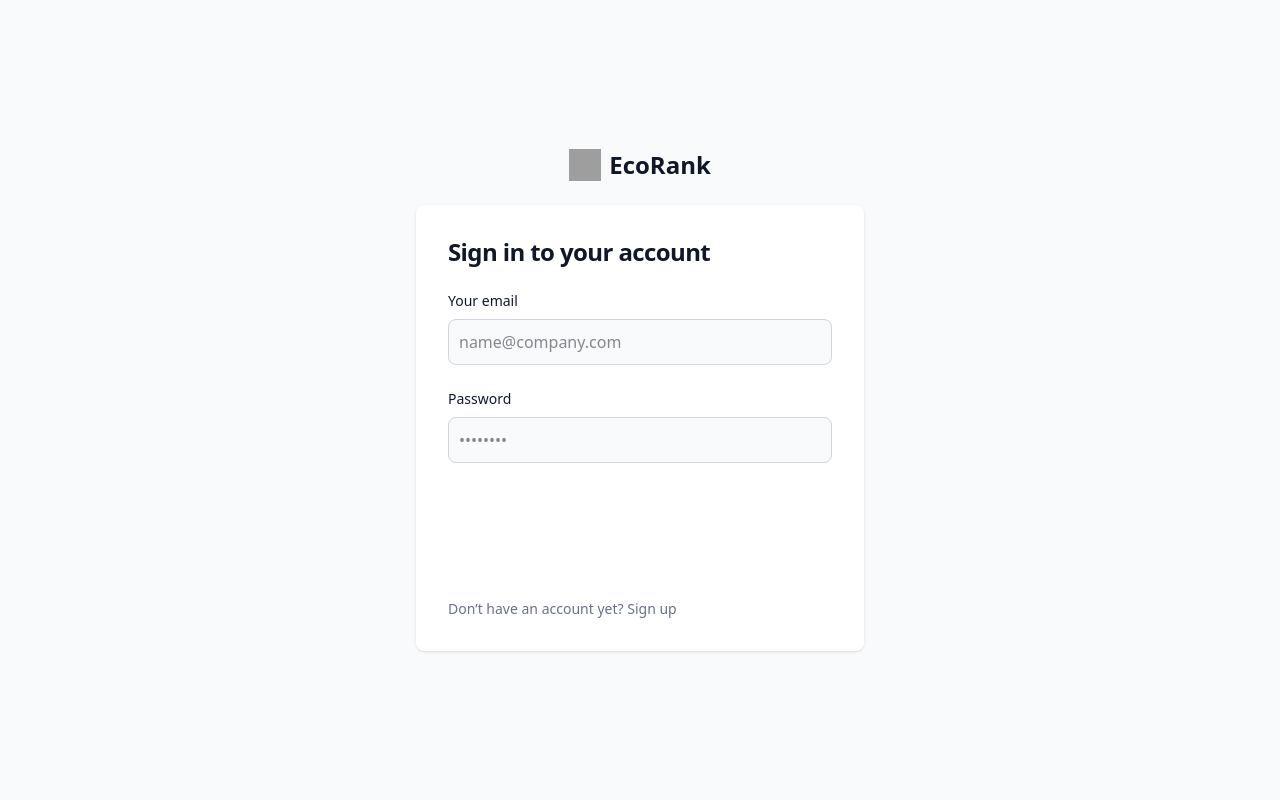
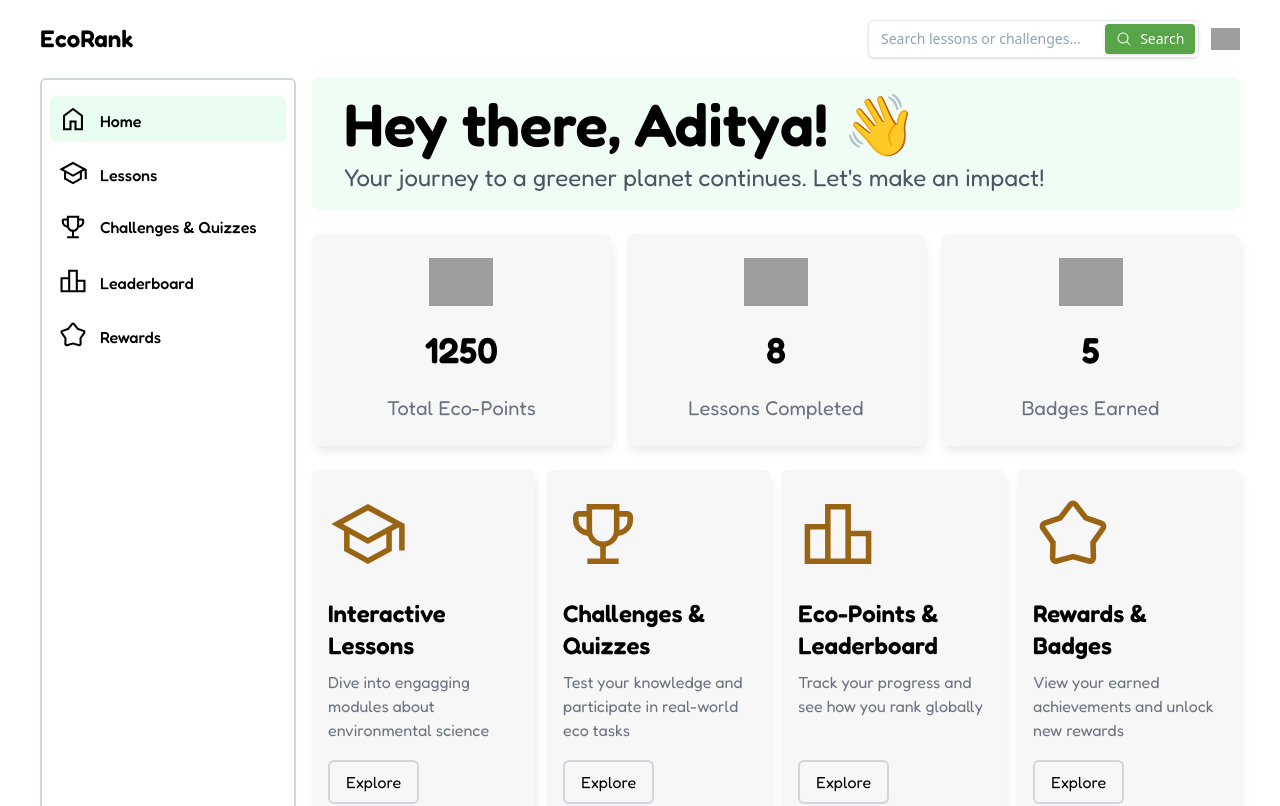
Before and after one commit to developer-pro-code/EcoRank, a React (Vite) app: page / in a window 1280 px wide. Shown: the top 806 px of the page. Built offline with nearby package versions, Linux system fonts and the light colour scheme; grey boxes are pictures that could not be loaded.

Commit message:
Implement search functionality in lessons; update App, Header, and PageLayout components to support search query state management.

```diff
--- a/src/App.jsx
+++ b/src/App.jsx
@@ -1,4 +1,5 @@
 import { BrowserRouter, Route, Routes } from "react-router-dom";
+import { useEffect, useState, useCallback } from "react";
 import PageLayout from "./pages/PageLayout";
 import Home from "./pages/Home";
 import Lessons from "./pages/Lessons";
@@ -6,8 +7,6 @@ import Challenges from "./pages/Challenges_Quizzes";
 import Leaderboard from "./pages/Leaderboard";
 import Rewards from "./pages/Rewards";
 import Article from "./pages/Article";
-import { useState } from "react";
-import Login from "./pages/Login";
 
 const videos = [
   {
@@ -30,18 +29,61 @@ const videos = [
     category: "ecology",
     started: false,
     completed: false,
-  }
+  },
 ];
 
 export default function App() {
   const [recommendedLessons, setRecommendedLessons] = useState(videos);
   const [yourLessons, setYourLessons] = useState([]);
+  const [searchQuery, setSearchQuery] = useState("");
+
+  const onSearch = useCallback(() => {
+    if (searchQuery.length) {
+      const recommendedSearchedVideos = videos.filter(
+        (rv) =>
+          rv.topic_name.includes(searchQuery) ||
+          rv.topic_desc.includes(searchQuery)
+      );
+      setRecommendedLessons(
+        recommendedSearchedVideos.length ? recommendedSearchedVideos : videos
+      );
+    } else {
+      setRecommendedLessons(videos);
+    }
+  }, [searchQuery]);
+
+  useEffect(() => {
+    onSearch();
+  }, [searchQuery, onSearch]);
+  useEffect(() => {
+    onSearch();
+  }, [searchQuery, onSearch]);
+
   return (
     <BrowserRouter>
       <Routes>
-        <Route path="/" element={<Login />}>
+        <Route
+          path="/"
+          element={
+            <PageLayout
+              onSearch={onSearch}
+              searchQuery={searchQuery}
+              setSearchQuery={setSearchQuery}
+            />
+          }
+        >
           <Route path="" element={<Home />} />
-          <Route path="lessons" element={<Lessons setRecommendedLessons={setRecommendedLessons} yourLessons={yourLessons} setYourLessons={setYourLessons} videos={recommendedLessons} />} />
+          <Route
+            path="lessons"
+            element={
+              <Lessons
+                setRecommendedLessons={setRecommendedLessons}
+                yourLessons={yourLessons}
+                setYourLessons={setYourLessons}
+                videos={recommendedLessons}
+              />
+            }
+          />
           <Route path="lessons/:id" element={<Article videos={videos} />} />
           <Route path="challenges" element={<Challenges />} />
           <Route path="leaderboard" element={<Leaderboard />} />
--- a/src/components/Header.jsx
+++ b/src/components/Header.jsx
@@ -1,10 +1,10 @@
-export default function Header() {
+export default function Header({searchQuery, setSearchQuery, onSearch}) {
   return (
     <div className="flex flex-1 justify-between items-center w-full py-5">
       <Logo />
 
       <div className="flex justify-between gap-3 items-center">
-        <Search />
+        <Search searchQuery={searchQuery} setSearchQuery={setSearchQuery} onSearch={onSearch} />
         <UserAccount />
       </div>
     </div>
@@ -15,11 +15,12 @@ function Logo() {
   return <div className="text-2xl font-fredoka font-semibold">EcoRank</div>;
 }
 
-function Search() {
+function Search({setSearchQuery}) {
   return (
     <div className="w-full max-w-sm min-w-[200px]">
       <div className="relative">
         <input
+          onChange={(e) => setSearchQuery(e.target.value)}
           className="w-full bg-transparent placeholder:text-slate-400 text-slate-700 text-sm border border-slate-200 rounded-md pl-3 pr-28 py-2 transition duration-300 ease focus:outline-none focus:border-slate-400 hover:border-slate-300 shadow-sm focus:shadow"
           placeholder="Search lessons or challenges..."
         />
--- a/src/pages/PageLayout.jsx
+++ b/src/pages/PageLayout.jsx
@@ -1,14 +1,13 @@
-import {Outlet, useParams} from "react-router-dom";
+import {Outlet} from "react-router-dom";
 import Footer from "../components/Footer";
 import Header from "../components/Header";
 import Sidebar from "../components/Sidebar";
 import ScrollToTop from "../components/ScrollOnTop.jsx";
 
-export default function PageLayout() {
-  const {id} = useParams();
+export default function PageLayout({searchQuery, setSearchQuery, onSearch}) {
   return (
     <div className="w-full px-10 flex flex-col h-dvh">
-      <Header />
+      <Header searchQuery={searchQuery} onSearch={onSearch} setSearchQuery={setSearchQuery} />
       <div className="w-full flex gap-4 flex-1">
         <div>
           <Sidebar />
```
